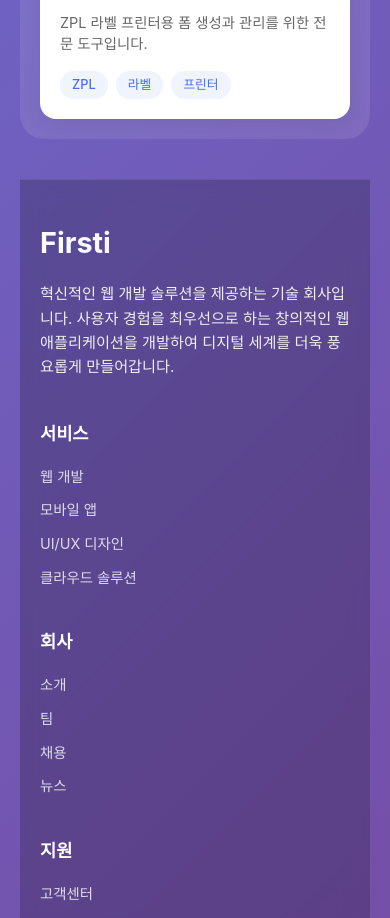
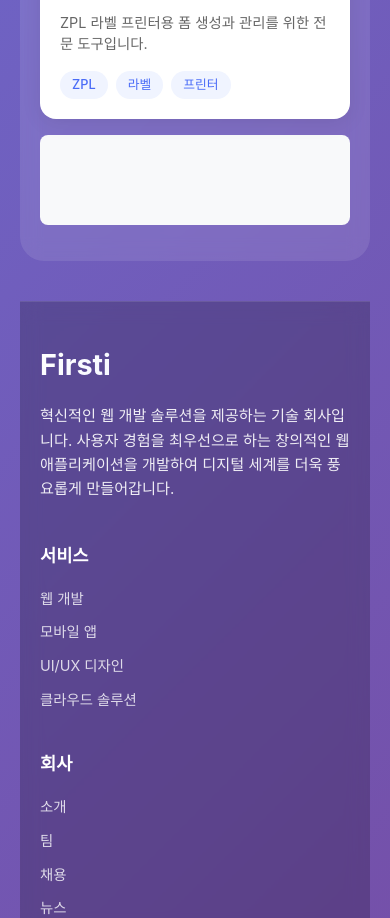
Before and after one commit to hapick8350/main-web-app, a Svelte app: page / in a window 390 px wide. Shown: the part 2060-2978 px from the top of the page. Built offline with nearby package versions, Linux system fonts and the light colour scheme.

Commit message:
Add Google AdSense component and integrate into main app

```diff
--- a/src/App.svelte
+++ b/src/App.svelte
@@ -3,6 +3,7 @@
   import Services from './lib/pages/Services.svelte';
   import Company from './lib/pages/Company.svelte';
   import Support from './lib/pages/Support.svelte';
+  import AdSense from './lib/AdSense.svelte';
 
   // 페이지 상태 관리
   let currentPage = 'home';
@@ -115,11 +116,14 @@
             <p>다른 키워드로 검색해보세요</p>
           </div>
         {:else}
-                  <section class="cards-grid" role="region" aria-label="웹앱 목록" id="search-results" aria-live="polite">
-          {#each filteredApps as app (app.id)}
-            <WebAppCard {app} />
-          {/each}
-        </section>
+          <section class="cards-grid" role="region" aria-label="웹앱 목록" id="search-results" aria-live="polite">
+            {#each filteredApps as app (app.id)}
+              <WebAppCard {app} />
+            {/each}
+          </section>
+
+          <!-- Google AdSense 광고 -->
+          <AdSense />
         {/if}
       </div>
     </div>
--- /dev/null
+++ b/src/lib/AdSense.svelte
@@ -0,0 +1,56 @@
+<script>
+  import { onMount } from 'svelte';
+
+  let adContainer;
+
+  onMount(() => {
+    // AdSense 스크립트가 로드된 후 광고를 표시
+    if (typeof window !== 'undefined') {
+      try {
+        window.adsbygoogle = window.adsbygoogle || [];
+        window.adsbygoogle.push({});
+      } catch (error) {
+        console.error('AdSense error:', error);
+      }
+    }
+  });
+</script>
+
+<div class="ad-container" bind:this={adContainer}>
+  <ins class="adsbygoogle"
+       style="display:block"
+       data-ad-client="ca-pub-8717173203378596"
+       data-ad-slot="YOUR_AD_SLOT_ID"
+       data-ad-format="auto"
+       data-full-width-responsive="true"></ins>
+</div>
+
+<style>
+  .ad-container {
+    width: 100%;
+    max-width: 728px;
+    margin: 2rem auto;
+    text-align: center;
+    background: #f8f9fa;
+    border-radius: 8px;
+    padding: 1rem;
+    min-height: 90px;
+  }
+
+  .ad-container ins {
+    display: block;
+    width: 100%;
+    height: 90px;
+  }
+
+  @media (max-width: 768px) {
+    .ad-container {
+      margin: 1rem auto;
+      padding: 0.5rem;
+    }
+
+    .ad-container ins {
+      height: 50px;
+    }
+  }
+</style>
```
